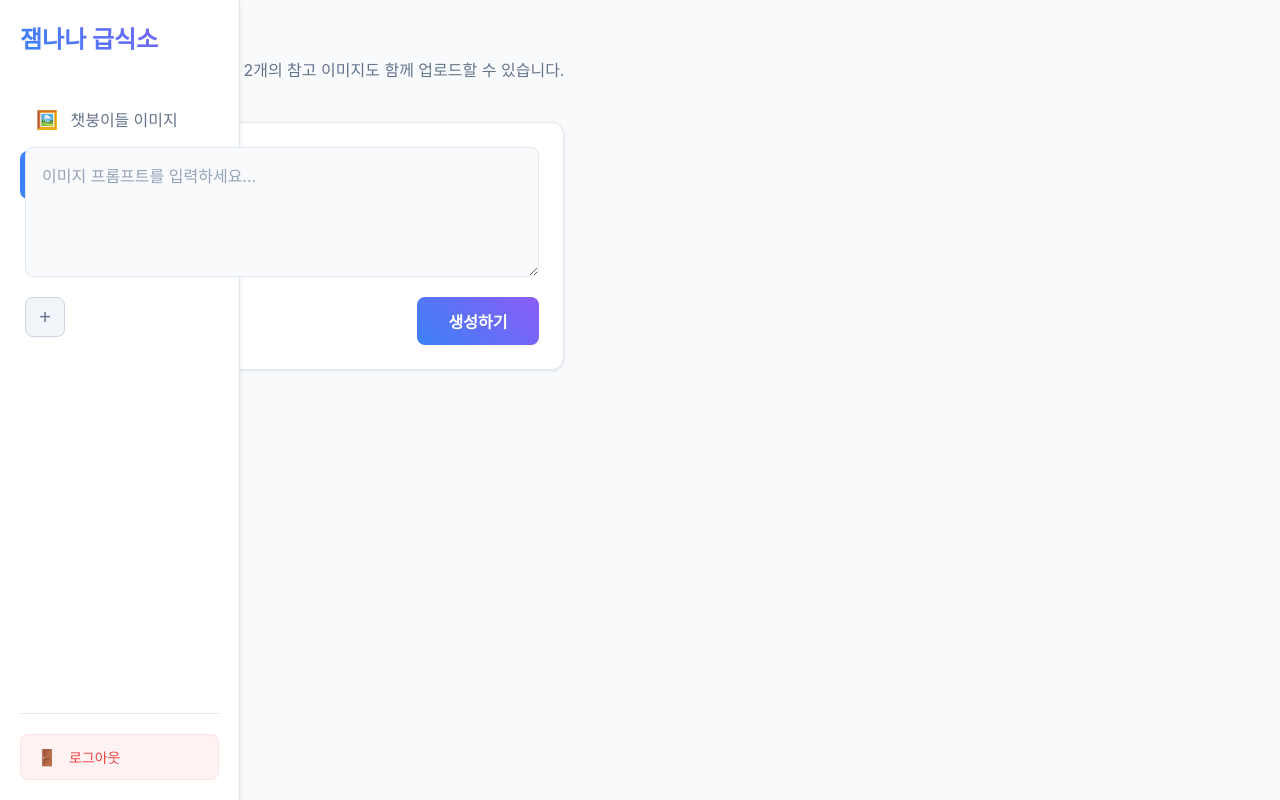
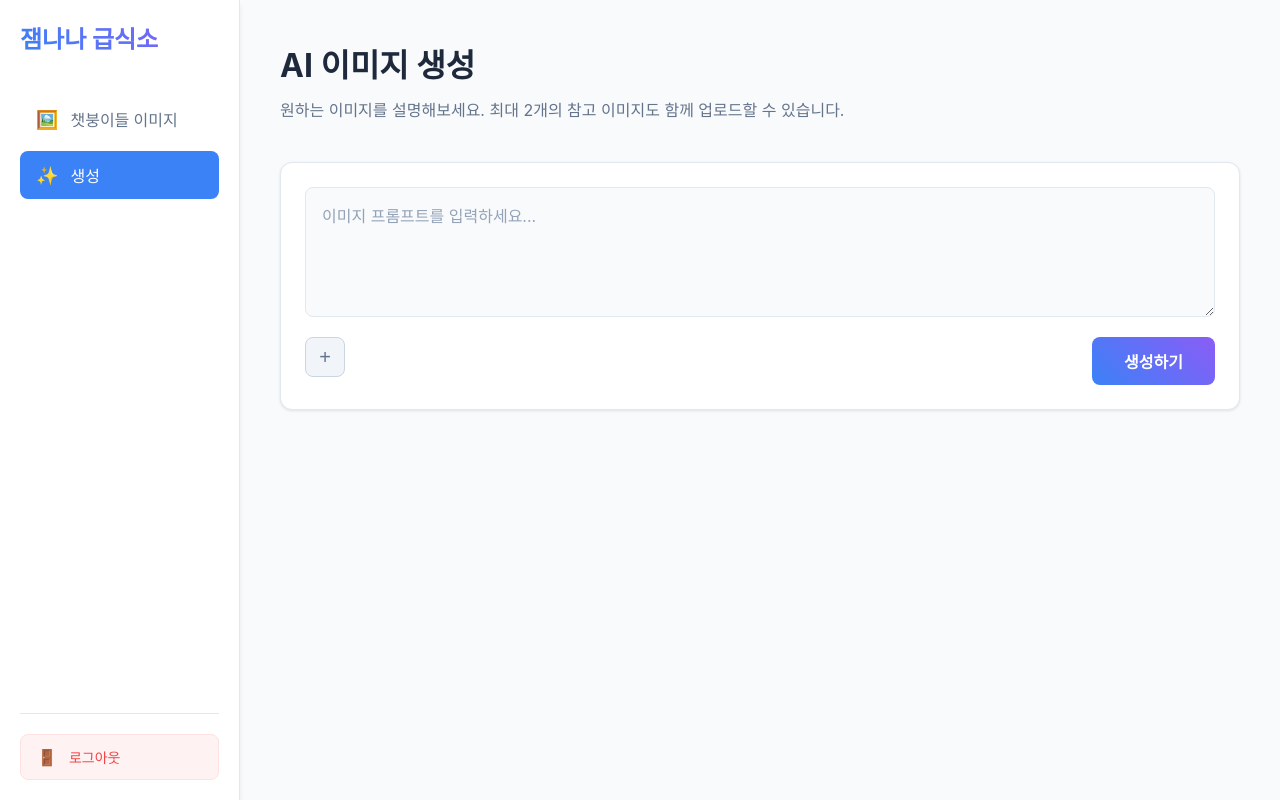
Before and after one commit to B-ai-P/banana-hugging, a Flask app: page / in a window 1280 px wide. Run offline with Flask 3, Linux system fonts and the light colour scheme; the visitor is signed in with stand-in values (Sample User, id 1); parts of the project's set-up code (start-up, migrations or seed data) failed here and were passed over.

Commit message:
Update style.css

```diff
--- a/static/style.css
+++ b/static/style.css
@@ -115,6 +115,20 @@ body {
         justify-content: center;
         padding: 12px;
     }
+}
+
+/* 메인 콘텐츠 */
+.main-content {
+    margin-left: 240px;
+    flex: 1;
+    padding: 0;
+    background: #f8fafc;
+}
+
+.content-area {
+    padding: 40px;
+    max-width: 1200px;
+    margin: 0 auto;
 }
 
 /* 웰컴 섹션 */
```
